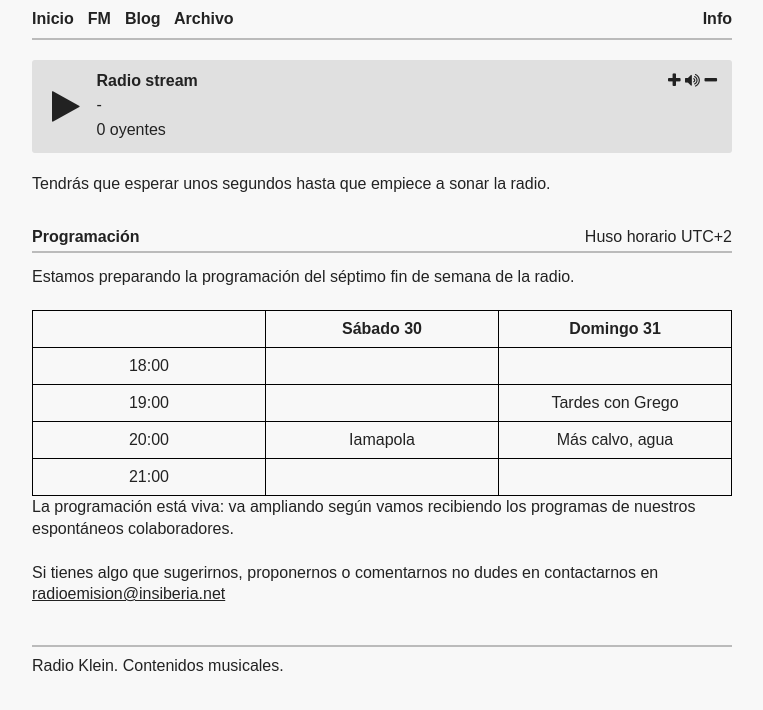
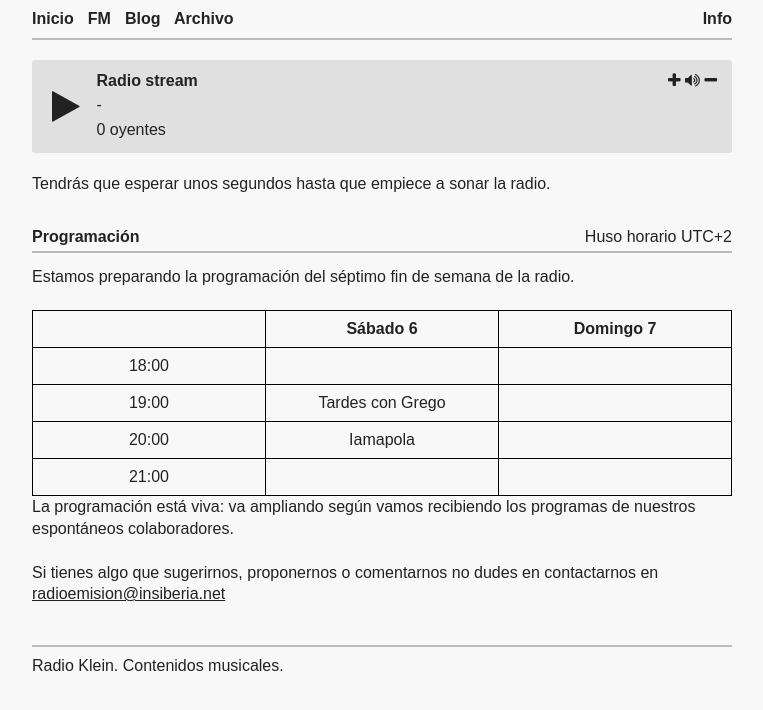
Before and after one commit to haztecaso/radio-klein, a Jekyll site: the page built from fm.html, in a window 1280 px wide. Shown: the top 710 px of the page, without its empty margins (258-1021 px from the left). Built offline with Jekyll 4.4.1, drawn with Linux system fonts in a browser that asks for light colours.

Commit message:
Cambio programación al finde del 6 y 7 de junio

```diff
--- a/fm.html
+++ b/fm.html
@@ -27,8 +27,8 @@ title: FM
 <table>
 	<tr>
 		<th></th>
-		<th>Sábado 30<br></th>
-		<th>Domingo 31</th>
+		<th>Sábado 6<br></th>
+		<th>Domingo 7</th>
 	</tr>
 	<tr>
 		<td>18:00</td>
@@ -37,13 +37,13 @@ title: FM
 
 	<tr>
 		<td>19:00</td>
+		<td>Tardes con Grego</td>
 		<td></td>
-		<td>Tardes con Grego</td>
 	</tr>
 	<tr>
 		<td>20:00</td>
 		<td>Iamapola</td>
-		<td>Más calvo, agua</td>
+		<td></td>
 	</tr>
 	<tr>
 		<td>21:00</td>
```
